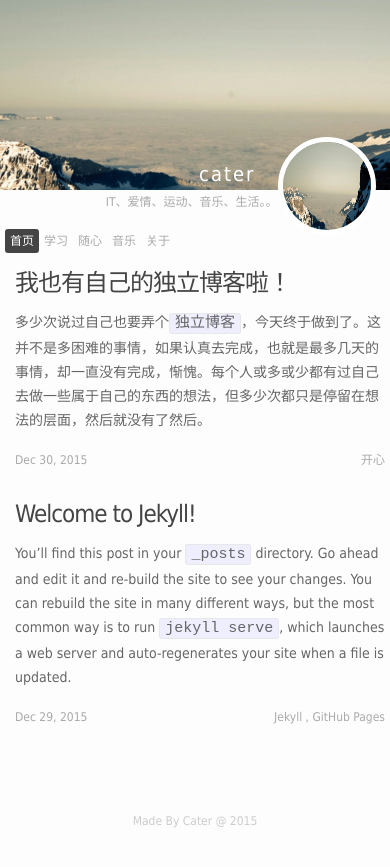
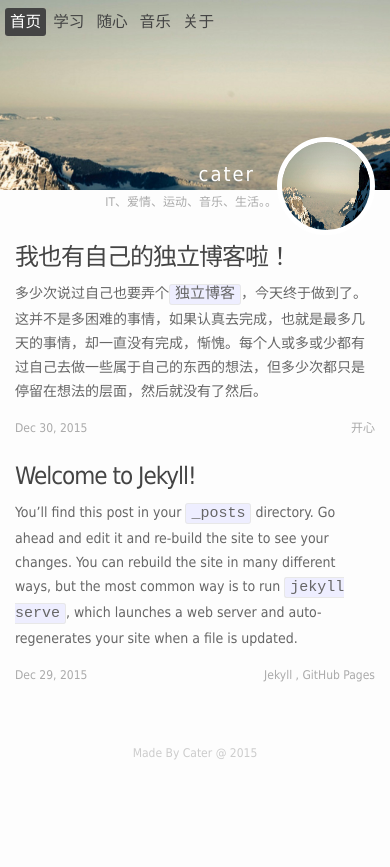
Before and after one commit to caterZhong/caterZhong.github.io, a Jekyll site: the page built from index.html, in a window 390 px wide. Shown: the top 867 px of the page. Built offline with Jekyll 4.4.1, drawn with Linux system fonts in a browser that asks for light colours; some web fonts are replaced.

Commit message:
修改移动适配

```diff
--- a/_layouts/home.html
+++ b/_layouts/home.html
@@ -24,12 +24,14 @@
           <a href="/">cater</a>
         </h1>
         <p class="blogger-introduce">IT、爱情、运动、音乐、生活。。</p>
+        <a href="#" class="menu-btn"><i class="iconfont">&#xe602;</i></a>
         <ul class="blog-nav">
           <li>
             <a href="/" id="first" class="category-first nav">首页</a>
           </li>
           <li>
             <a href="#" id="study" class="category-first">学习</a>
+            <span class="arrow"></span>
             <ul>
               {% for category in site.categories %}
                 {% assign cat = category[0] | split:"-"| first %}
@@ -53,6 +55,7 @@
       <!-- 左边内容区结束 -->
       <!-- 右边内容区开始 -->
       <div class="content-right">
+        <!-- <div class="location">学习>>jekyll</div> -->
         {{ content }}
       </div>
       <!-- 右边内容区结束 -->
@@ -60,7 +63,11 @@
     <!-- 主内容区结束 -->
 
     <!-- 回到顶部开始 -->
-    <a href="#top" class="ScrollToTop"></a>
+    <a href="#top" class="scrollToTop">
+      <i class="iconfont">&#xe603;</i>
+    </a>
+
+    <div class="mask"></div>
     <!-- 回到顶部结束     -->
     {% include footer.html %}
 
--- a/css/home.css
+++ b/css/home.css
@@ -1,10 +1,10 @@
 @font-face {
   font-family: 'iconfont';
-  src: url('//at.alicdn.com/t/font_1451492381_7394438.eot'); /* IE9*/
-  src: url('//at.alicdn.com/t/font_1451492381_7394438.eot?#iefix') format('embedded-opentype'), /* IE6-IE8 */
-  url('//at.alicdn.com/t/font_1451492381_7394438.woff') format('woff'), /* chrome、firefox */
-  url('//at.alicdn.com/t/font_1451492381_7394438.ttf') format('truetype'), /* chrome、firefox、opera、Safari, Android, iOS 4.2+*/
-  url('//at.alicdn.com/t/font_1451492381_7394438.svg#iconfont') format('svg'); /* iOS 4.1- */
+  src: url('//at.alicdn.com/t/font_1451983024_4260545.eot'); /* IE9*/
+  src: url('//at.alicdn.com/t/font_1451983024_4260545.eot?#iefix') format('embedded-opentype'), /* IE6-IE8 */
+  url('//at.alicdn.com/t/font_1451983024_4260545.woff') format('woff'), /* chrome、firefox */
+  url('//at.alicdn.com/t/font_1451983024_4260545.ttf') format('truetype'), /* chrome、firefox、opera、Safari, Android, iOS 4.2+*/
+  url('//at.alicdn.com/t/font_1451983024_4260545.svg#iconfont') format('svg'); /* iOS 4.1- */
 }
 
 .iconfont{
@@ -16,7 +16,14 @@
 }
 
 html{
-	display: block;
+	font-size: 16px;
+}
+
+
+@media screen and (max-width: 500px) {
+    html {
+        font-size: 12px;
+    }
 }
 
 body{
@@ -34,8 +41,9 @@
 }
 
 .main-content{
-	width:100%;
+	/*width:100%;*/
 	max-width: 1000px;
+	min-height: 300px;
 	padding:0 5px 0;
 	margin:0 auto;
 }
@@ -52,6 +60,8 @@
 	width:96px;
 	height: 96px;
 	border:5px solid #fff;
+	-moz-border-radius:50%;
+	-o-border-radius:50%;
 	-webkit-border-radius:50%;
 	border-radius:50%;
 }
@@ -74,10 +84,34 @@
 	/*font-size: 12px;*/
 }
 
+.menu-btn{
+	display: none;
+}
+
 .blog-nav{
 	margin:30px 0 0 0;
 	border-top:1px solid #eee;
 	padding:25px 0 0;
+}
+
+.down.blog-nav{
+	width:100%;
+	background-color: #444;
+	height: 3.5rem;
+	line-height: 3.5rem;
+	top:0;
+	left:0;
+	padding:0.25rem;
+	z-index:999;
+}
+
+.down.blog-nav>li{
+	padding-right: 2px;
+	/*position: relative;*/
+}
+
+.down.blog-nav a{
+	color:#ddd;
 }
 
 .blog-nav li{
@@ -92,13 +126,11 @@
 	margin-left:15px;
 }
 
-/*.blog-nav a*/
 
 .blog-nav a{
 	color:#aaa;
 	padding:5px;
 	border-radius:3px;
-	/*display: block;*/
 }
 
 .blog-nav a:hover{
@@ -106,10 +138,16 @@
 	text-decoration: none;
 }
 
-a.nav-active{
+.blog-nav a.nav-active{
 	background-color: #444;
 	color:#fff;
 }
+
+.down.blog-nav a.nav-active{
+	background-color: #fff;
+	color:#444;
+}
+
 
 a.category-active{
 	color:#059CD5;;
@@ -168,9 +206,9 @@
 	}
 
 	.content-left{
-		/*float:right;*/
+		float:right;
 		width:95%;
-		padding: 0 20px 0 0;
+		padding: 0 10px 0 0;
 		margin-top:-53px;
 		text-align: right;
 	}
@@ -195,16 +233,112 @@
 		margin-top: 0;
 	}
 
+	.menu-btn{
+		/*display: block;*/
+		position: absolute;
+		top:10px;
+		right:10px;
+		padding:0.325rem 0.5rem;
+		background-color:#444;
+		opacity: 0.8;
+		border-radius:3px;
+	}
+
+	.menu-btn>i.iconfont{
+		font-size: 2rem;
+		color:#fff;
+	}
+
 	.blog-nav{
 		margin:0;
 		border:none;
 		/*border-bottom: 1px solid #ccc;*/
 		padding:0;
+		position: fixed;
+		top:10px;
+		left:5px;
+		font-size: 1.3rem;
+		z-index: 1000;
+		width:100%;
 	}
 
 	.blog-nav>li{
 		margin:0;
 		float:left;
+		/*position: relative;*/
+		padding-right: 2px;
+	}
+
+	.blog-nav>li>ul{
+		position: absolute;
+		top:20px;
+		left:0;
+	}
+
+	.blog-nav a{
+		color:#444;
+	}
+
+	.arrow{
+		position: absolute;
+		width: 0px;
+		height: 0px;
+		top:17px;
+		left:53px;
+		display: block;
+		border-width : 10px ;
+		border-style : solid ;
+		border-color :   transparent  transparent  #888 transparent ;
+		display: none;
+	}
+
+	.down .arrow{
+		top:38px;
+	}
+
+	.blog-nav>li>ul{
+		left:5px;
+		top:34.5px;
+		margin:0;
+		/*margin-top:10px;*/
+		padding:0px;
+		width:150px;
+		background-color: #888;/*#555;*/
+		text-align: left;
+		font-size: 1.3rem;
+		z-index: 1001;
+	}
+
+	.down.blog-nav>li>ul{
+		top:55.5px;
+	}
+
+	.blog-nav .blog-cat{
+		padding:8px 10px;
+		margin:0;
+		line-height:normal;
+	}
+
+	.blog-cat:hover{
+
+		background-color: #666;
+	}
+
+	.blog-cat a{
+		/*color:#fff;*/
+		color:#fff;
+	}
+
+	.post-count-superscript{
+		vertical-align: baseline;
+		color:#99ccff;
+	}
+	.post-count-superscript:before{
+		content: "("
+	}
+
+	.post-count-superscript:after{
+		content: ")"
 	}
 
 	.content-right{
@@ -216,6 +350,11 @@
 		width:calc(100% - (20px));
 		padding:10px 10px 0 10px;
 		clear:right;
+	}
+
+	.location{
+		display: block;
+		font-size: 1.1rem;
 	}
 }
 
@@ -236,6 +375,7 @@
 
 .tag-box{
 	float:right;
+	/*padding-right: 10px;*/
 	font-size: 12px;
 	color:#aaa;
 	/*text-align: left;*/
@@ -255,7 +395,9 @@
 .blog-footer{
 	color:#ccc;
 	clear:both;
-	padding-top:50px;
+	padding-top:30px;
+	/*position: absolute;*/
+	bottom:20px;
 	width:100%;
 	text-align: center;
 }
@@ -307,13 +449,32 @@
 	color:#fff;
 }
 
-.ScrollToTop{
+.scrollToTop{
 	display: block;
 	position: fixed;
-	width:50px;
-	height: 50px;
+	/*width:50px;*/
+	/*height: 50px;*/
+	padding:0.75rem 0.625rem;
 	bottom:8%;
 	right: 8%;
-	background-color: #ccc;
+	background-color: #666;
+	display: none;
+	z-index: 99;
+}
+
+.scrollToTop>i.iconfont{
+	font-size: 2.5rem;
+	color:#fff;
+}
+
+.mask{
+	position: fixed;
+	top:0;
+	left:0;
+	width: 100%;
+	height: 100%;
+	z-index: 100;
+	opacity: 0;
+	background-color:#fff;
 	display: none;
 }
--- a/css/main.scss
+++ b/css/main.scss
@@ -12,7 +12,7 @@
 $small-font-size:  $base-font-size * 0.875;
 $base-line-height: 1.5;
 
-$spacing-unit:     30px;
+$spacing-unit:     2rem;
 
 $text-color:       #111;
 $background-color: #fdfdfd;
--- a/js/home.js
+++ b/js/home.js
@@ -13,7 +13,7 @@
 		default:$("#first").addClass("nav-active");break;
 	}
 
-	if(sessionStorage.category != null){
+	if(sessionStorage.category != null &&  $(document).width()>500){
 		console.log(sessionStorage.nav);
 		var category = $("#" + sessionStorage.category);
 		$(category).addClass("category-active");
@@ -23,38 +23,66 @@
 
 	$(window).scroll(function(){
 		var x = document.body.scrollTop||document.documentElement.scrollTop;
+		// console.log(x);
+		if(x>150 && $(document).width()<=500){
+			$(".blog-nav").addClass("down");
+		}else{
+			$(".blog-nav").removeClass("down");
+		}
 		if(x>150){
-			$(".ScrollToTop").fadeIn();
+			$(".scrollToTop").fadeIn();
 		}else{
-			$(".ScrollToTop").fadeOut();
+			$(".scrollToTop").fadeOut();
 		}
 	});
 
-	$(".ScrollToTop").bind("click touchstart",function(){
+	$(".scrollToTop").bind("click touchstart",function(){
 		$('html, body').animate({scrollTop:0}, 'fast');
 		return false;
 	})
 
+	$(".blog-nav").bind("click touchstart",function(){
+		$(".mask").trigger("touchstart");
+	})
+
 	$(".category-first").bind("click touchstart",function(){
-		// $(this).children("ul").css("height","0");
+
 		if($(this).hasClass("nav")){
 			sessionStorage.nav = $(this).attr("id");
 			sessionStorage.category = null;
 		}else{
-			if($(this).next("ul").is(':hidden') ){
-				$(this).next("ul").slideDown(80);
+			// console.log($(this).nextAll("ul"));
+			if($(this).nextAll("ul").is(':hidden') ){
+				console.log("yes");
+				$(this).next().slideDown(10);
+				$(this).nextAll("ul").slideDown(80);
 			}else{
-				$(this).next("ul").slideUp(80);
+				$(this).nextAll("ul").slideUp(80);
+				$(this).next().slideUp(90);
+			}
+			var screenWidth = $(document).width();
+			if(screenWidth <= 500){
+				$(".mask").show();
 			}
 			return false;
 		}
-
-
 	})
 
+	$(".mask").bind("touchstart",function(){
+		$(this).hide();
+		$(".blog-nav>li>ul").slideUp(80);
+		$(".blog-nav .arrow").slideUp(90);
+		return false;
+	});
+
 	$(".category-second").bind("click touchstart",function(){
-		sessionStorage.category = $(this).attr("id");
-		sessionStorage.nav = $(this).parent().parent().prev().attr("id");
+		console.log("点击到了");
+	})
+
+	$(".blog-cat").bind("click touchstart",function(){
+		sessionStorage.category = $(this).children().attr("id");
+		sessionStorage.nav = $(this).parent().prevAll("a").attr("id");
+		$(".mask").trigger("touchstart");
 	})
 
 });
```
Also changed, not shown: 15 other files.
